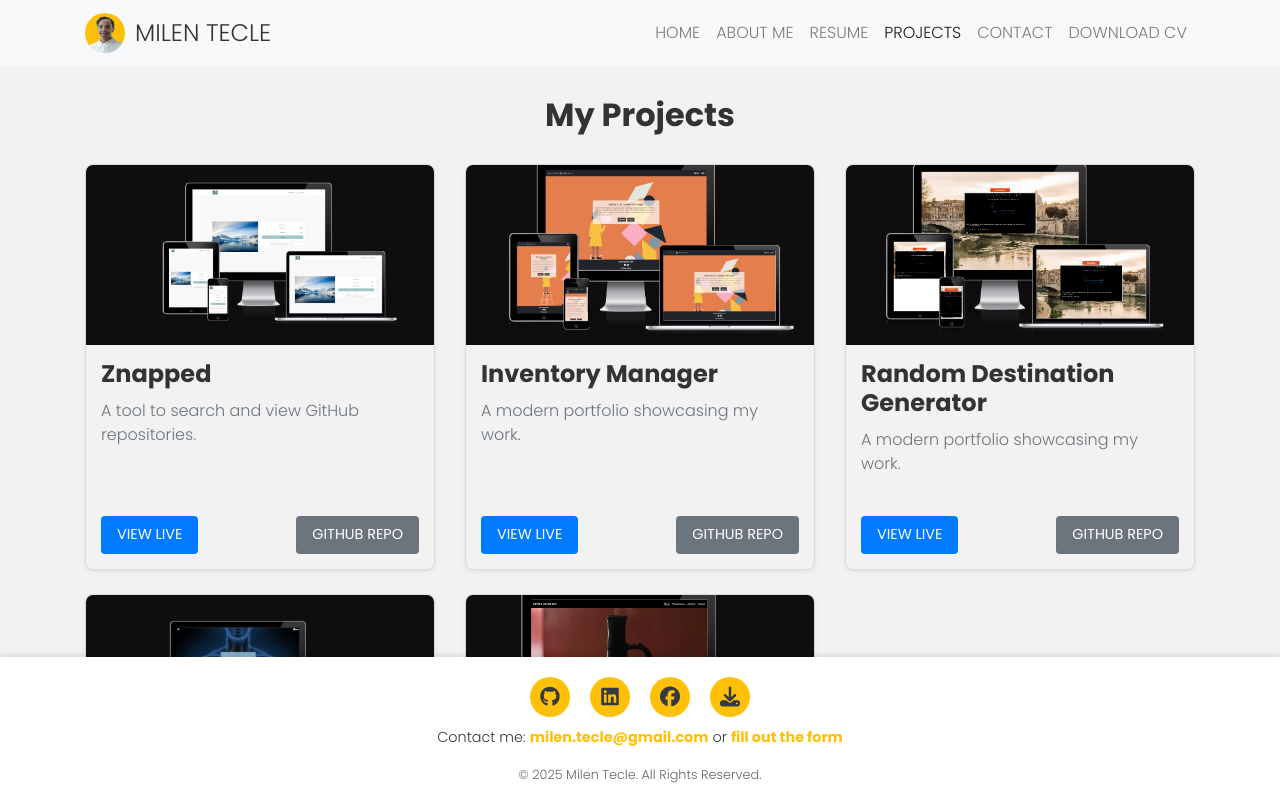
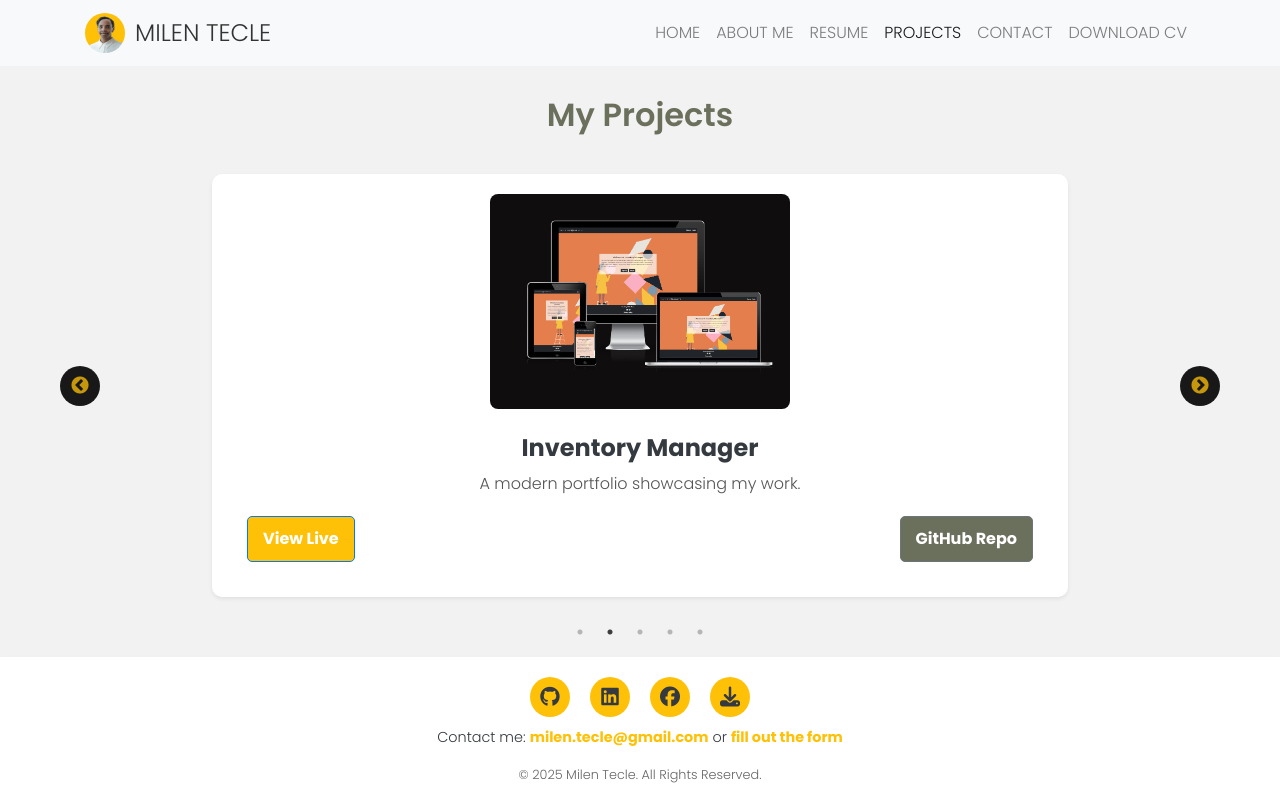
Before and after one commit to MilenTecle/portfolio, a React (Create React App) app: page /projects in a window 1280 px wide. Shown: the top 798 px of the page. Built offline with nearby package versions, Linux system fonts and the light colour scheme.

Commit message:
add react slick to projects page

```diff
--- a/package.json
+++ b/package.json
@@ -14,6 +14,8 @@
     "react-dom": "^19.0.0",
     "react-router-dom": "^7.1.3",
     "react-scripts": "5.0.1",
+    "react-slick": "^0.30.3",
+    "slick-carousel": "^1.8.1",
     "web-vitals": "^4.2.4"
   },
   "scripts": {
--- a/src/App.js
+++ b/src/App.js
@@ -2,6 +2,8 @@ import React from "react";
 import { BrowserRouter as Router, Routes, Route } from "react-router-dom";
 import NavBar from "./components/NavBar";
 import './styles/style.css';
+import "slick-carousel/slick/slick.css";
+import "slick-carousel/slick/slick-theme.css";
 import Home from "./components/Home";
 import About from "./components/About";
 import Resume from "./components/Resume";
--- a/src/components/Projects.js
+++ b/src/components/Projects.js
@@ -1,4 +1,5 @@
 import React from "react";
+import Slider from "react-slick";
 import Footer from "./Footer";
 import GitHubInfo from "./GitHubInfo";
 import styles from "../styles/Projects.module.css";
@@ -23,7 +24,6 @@ const Projects = () => {
       image: inventoryManagerImage,
       liveLink: "https://inventory-manager-milen-aa94458871b4.herokuapp.com/",
       repoLink: "https://github.com/MilenTecle/Inventory-Manager",
-
     },
     {
       name: "Random Destination Generator",
@@ -31,7 +31,6 @@ const Projects = () => {
       image: randomDestinationImage,
       liveLink: "https://random-destination-generator-3e9ef050a262.herokuapp.com/",
       repoLink: "https://github.com/MilenTecle/random-destination",
-
     },
     {
       name: "Human Body Quiz",
@@ -39,7 +38,6 @@ const Projects = () => {
       image: humanBodyQuizImage,
       liveLink: "https://milentecle.github.io/human-body-quiz/",
       repoLink: "https://github.com/MilenTecle/human-body-quiz",
-
     },
     {
       name: "Coffee Ceremony",
@@ -47,27 +45,38 @@ const Projects = () => {
       image: coffeeCeremonyImage,
       liveLink: "https://github.com/MilenTecle/human-body-quiz",
       repoLink: "https://github.com/MilenTecle/coffee-ceremony",
-
     },
   ];
 
+  const sliderSettings = {
+    dots: true, // Show navigation dots
+    infinite: true,
+    speed: 500,
+    slidesToShow: 1, // Show one slide at a time
+    slidesToScroll: 1,
+    autoplay: true,
+    autoplaySpeed: 3000,
+    arrows: true, // Enable navigation arrows
+  };
+
   return (
     <>
+      {/* Projects Section with Slider */}
       <div className="container">
         <h2 className={styles.projectsHeading}>My Projects</h2>
-        <div className="row">
+        <Slider {...sliderSettings}>
           {projects.map((project, index) => (
-            <div className="col-md-4 d-flex mb-4" key={index}>
-              <div className={`${styles.card} mb-4 shadow-sm flex-column`}>
+            <div key={index} className={`${styles.sliderItem}`}>
+              <div className={`${styles.card} shadow-sm`}>
                 <img
                   src={project.image}
                   className={styles.cardImage}
                   alt={`${project.name} screenshot`}
                 />
-                <div className={`${styles.cardBody} d-flex flex-column`}>
+                <div className={styles.cardBody}>
                   <h5 className={styles.cardTitle}>{project.name}</h5>
                   <p className={styles.cardText}>{project.description}</p>
-                  <div className="d-flex justify-content-between align-items-center mt-auto">
+                  <div className="d-flex justify-content-between align-items-center mt-3">
                     <a
                       href={project.liveLink}
                       target="_blank"
@@ -89,15 +98,15 @@ const Projects = () => {
               </div>
             </div>
           ))}
-        </div>
+        </Slider>
       </div>
 
       {/* GitHubInfo Section */}
-      <div class="container">
-      <div className="github-section mb-5 mt-5">
-        <h3>Explore More Repositories</h3>
-        <GitHubInfo />
-      </div>
+      <div className="container">
+        <div className="github-section mb-5 mt-5">
+          <h3>Explore More Repositories</h3>
+          <GitHubInfo />
+        </div>
       </div>
       <Footer />
     </>
--- a/src/components/Resume.js
+++ b/src/components/Resume.js
@@ -18,7 +18,7 @@ const Resume = () => {
 
       {/* Profile Section */}
       <div className={styles.resumeContainer}>
-        <section className={styles.section}>
+        <section className={`${styles.section} mb-5 `}>
           <h2>Profile</h2>
           <p>
             Enterprising and self-driven professional transitioning into the tech industry with a strong foundation in HR
@@ -29,7 +29,7 @@ const Resume = () => {
         </section>
 
         {/* Education Section */}
-        <section className={styles.section}>
+        <section className={`${styles.section} mb-5 `}>
           {/* Education Section */}
           <h2>Education</h2>
           <div className={styles.timeline}>
@@ -58,19 +58,23 @@ const Resume = () => {
         </section>
 
         {/* Technical Skills Section */}
-          <section className={styles.section}>
+        <section className={`${styles.section} mb-5 `}>
           <h2>Technical Skills</h2>
+          <div className={styles.timeline}>
+            <div className={styles.timelineItem}>
               <ul>
-              <li>Technologies: HTML5, CSS3, JavaScript, Python</li>
-              <li>Databases: PostgreSQL, SQL</li>
-              <li>Frameworks & Libraries: Django, React, Bootstrap</li>
-              <li>Version Control: Git, GitHub</li>
-              <li>Additional: Agile, Design Thinking, UX Design</li>
+                <li><strong>Technologies:</strong> HTML5, CSS3, JavaScript, Python</li>
+                <li><strong>Databases:</strong> PostgreSQL, SQL</li>
+                <li><strong>Frameworks & Libraries:</strong> Django, React, Bootstrap</li>
+                <li><strong>Version Control:</strong> Git, GitHub</li>
+                <li><strong>Additional:</strong> Agile, Design Thinking, UX Design</li>
               </ul>
+            </div>
+          </div>
         </section>
 
         {/* Work Experience Section */}
-          <section className={styles.section}>
+        <section className={`${styles.section} mb-5 `}>
           <h2>Work Experience</h2>
           <div className={styles.timeline}>
             <div className={styles.timelineItem}>
@@ -115,12 +119,16 @@ const Resume = () => {
         {/* Languages Section */}
         <section className={styles.section}>
           <h2>Languages</h2>
+          <div className={styles.timeline}>
+            <div className={styles.timelineItem}>
               <ul>
-              <li>Swedish: Native</li>
-              <li>English: Fluent</li>
-              <li>Tigrinya: Very good</li>
-              <li>Italian: Good</li>
+                <li><strong>Swedish:</strong> Native</li>
+                <li><strong>English:</strong>  Fluent</li>
+                <li><strong>Tigrinya:</strong>  Very good</li>
+                <li><strong>Italian:</strong>  Good</li>
               </ul>
+            </div>
+          </div>
         </section>
 
         {/* Download CV */}
--- a/src/styles/Footer.module.css
+++ b/src/styles/Footer.module.css
@@ -1,12 +1,13 @@
 .footer {
     background-color: white;
-    color: #343a40; /* Adjusted for readability */
+    color: #343a40;
     display: flex;
-    flex-direction: column; /* Stack items vertically */
+    flex-direction: column;
     align-items: center;
     padding: 20px 0;
     width: 100%;
-    box-shadow: 0 -2px 5px rgba(0, 0, 0, 0.1);
+    box-shadow: 0 4px 6px rgba(0, 0, 0, 0.1);
+    margin-top: auto;
   }
 
 
--- a/src/styles/Projects.module.css
+++ b/src/styles/Projects.module.css
@@ -1,80 +1,101 @@
 .projectsHeading {
     text-align: center;
-    margin-bottom: 30px;
     font-size: 2rem;
-    font-weight: bold;
+    margin-bottom: 20px;
+    color: #6b705c;
+    /* Olive Green */
 }
 
-  .row {
-    margin-bottom: 20px; /* Add space between rows */
+.sliderItem {
+    display: flex;
+    justify-content: center;
+    align-items: center;
+    padding: 20px;
+}
+
+/* Arrows Styling */
+:global(.slick-prev),
+:global(.slick-next) {
+    font-size: 0;
+    width: 40px;
+    height: 40px;
+    background: rgba(0, 0, 0, 0.9);
+    border-radius: 50%;
+    display: flex;
+    justify-content: center;
+    align-items: center;
+    z-index: 2;
+    transition: background 0.3s ease;
+}
+
+:global(.slick-prev:hover),
+:global(.slick-next:hover) {
+    background: rgba(0, 0, 0, 0.6);
+}
+
+:global(.slick-prev:before),
+:global(.slick-next:before) {
+    font-size: 20px;
+    color: #ffc107;
 }
 
 .card {
-    height: 100%; /* Equal height for all cards */
-    display: flex;
-    flex-direction: column;
-    border: 1px solid #dadada;
-    border-radius: 8px; /* Rounded corners */
-    overflow: hidden;
-    box-shadow: 0 4px 6px rgba(0, 0, 0, 0.1); /* Subtle shadow */
-    transition: transform 0.3s ease-in-out; /* Animation on hover */
-  }
-
-  .card:hover {
-    transform: scale(1.03); /* Slight zoom effect */
+    text-align: center;
+    padding: 20px;
+    background-color: #fff;
+    border-radius: 10px;
+    box-shadow: 0 4px 6px rgba(0, 0, 0, 0.1);
+    width: 80%;
+    margin: 0 auto;
 }
 
 .cardImage {
-    height: 180px; /* Reduced height for better proportion */
-    object-fit: cover; /* Maintain aspect ratio */
+    width: 100%;
+    max-width: 300px;
+    margin: 0 auto;
+    border-radius: 8px;
 }
 
 .cardBody {
-    flex-grow: 1;
-    padding: 15px; /* Add padding for better spacing */
-    display: flex;
-    flex-direction: column;
+    padding: 15px;
 }
 
 .cardTitle {
     font-size: 1.5rem;
     font-weight: bold;
-    margin-bottom: 10px;
+    margin: 10px 0;
+    color: #343a40;
 }
 
 .cardText {
     font-size: 1rem;
-    color: #6c757d;
-    flex-grow: 1; /* Push buttons to the bottom */
+    margin-bottom: 20px;
+    color: #555;
 }
 
 .viewLiveButton,
 .repoButton {
-    padding: 8px 16px;
-    font-size: 0.9rem;
-    border-radius: 4px;
-    text-transform: uppercase;
-    transition: background-color 0.3s ease, transform 0.3s ease;
+    text-decoration: none;
+    padding: 10px 15px;
+    border-radius: 5px;
+    font-weight: bold;
+    transition: all 0.3s ease;
 }
 
 .viewLiveButton {
-    background-color: #007bff;
+    background-color: #ffc107;
     color: #fff;
-    border: none;
+}
+
+.viewLiveButton:hover {
+    background-color: #e0a800;
 }
 
 .repoButton {
-    background-color: #6c757d;
+    background-color: #6b705c;
     color: #fff;
-    border: none;
-  }
-
-  .viewLiveButton:hover {
-    background-color: #0056b3;
-    transform: scale(1.05);
 }
 
 .repoButton:hover {
-    background-color: #565e64;
-    transform: scale(1.05);
+    background-color: #4f5543;
 }
--- a/src/styles/Resume.module.css
+++ b/src/styles/Resume.module.css
@@ -9,8 +9,9 @@
 
   /* Hero Section */
   .hero {
-    background: linear-gradient(135deg, #6b705c, #b7b7a4); /* Olive and beige tones */
-    color: white;
+    background: url("../assets/images/background.png") no-repeat center center fixed;
+    background-size: cover;
+    color: #6b705c;
     padding: 30px;
     text-align: center;
     border-radius: 8px;
@@ -46,16 +47,6 @@
     text-transform: uppercase;
   }
 
-  .section h2::after {
-    content: "";
-    display: block;
-    width: 50px;
-    height: 4px;
-    background-color: #b7b7a4; /* Beige */
-    margin: 10px auto;
-    border-radius: 2px;
-  }
-
   .section ul {
     list-style-type: none;
     padding: 0;
@@ -68,32 +59,6 @@
     color: #4f5543;
   }
 
-  /* Skills */
-  .skill {
-    margin-bottom: 20px;
-  }
-
-  .skillTitle {
-    font-weight: bold;
-    margin-bottom: 5px;
-  }
-
-  .skillBar {
-    position: relative;
-    background: #e8e4d9; /* Light Beige */
-    border-radius: 20px;
-    height: 10px;
-    overflow: hidden;
-  }
-
-  .skillBar::after {
-    content: "";
-    position: absolute;
-    height: 100%;
-    background: #6b705c; /* Olive Green */
-    width: var(--skill-level);
-    transition: width 0.3s ease-in-out;
-  }
 
   /* Timeline */
   .timeline {
```
Also changed, not shown: src/index.css (line endings or trailing spaces), 1 other file (tests, documents, lock files or other folders). Lines whose indentation alone changed are shown as unchanged.
